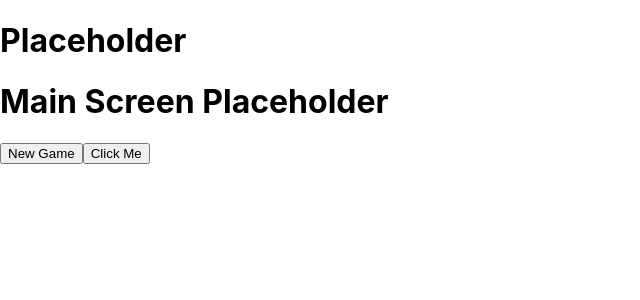
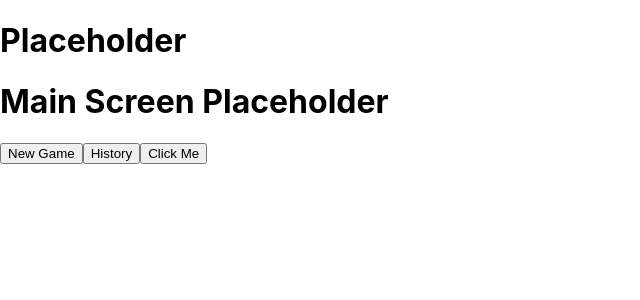
Before and after one commit to mpuchyr/carcassonne_score_app, a React (Create React App) app: page / in a window 1280 px wide. Shown: the top 300 px of the page, without its empty margins (0-640 px from the left). Built offline with nearby package versions, Linux system fonts and the light colour scheme.

Commit message:
Add button to navigate to /history in components/Main.js

```diff
--- a/src/components/Main.js
+++ b/src/components/Main.js
@@ -25,6 +25,7 @@ const Main = (props) => {
             <h1>Main Screen Placeholder</h1>
             {game.players && showAllPlayers()}
             <button onClick={() => props.history.push('/newgame')}>New Game</button>
+            <button onClick={() => props.history.push('/history')}>History</button>
             <button onClick={() => console.log(game)}>Click Me</button>
         </div>
     )
```
Also changed, not shown: 1 other file (tests, documents, lock files or other folders).
